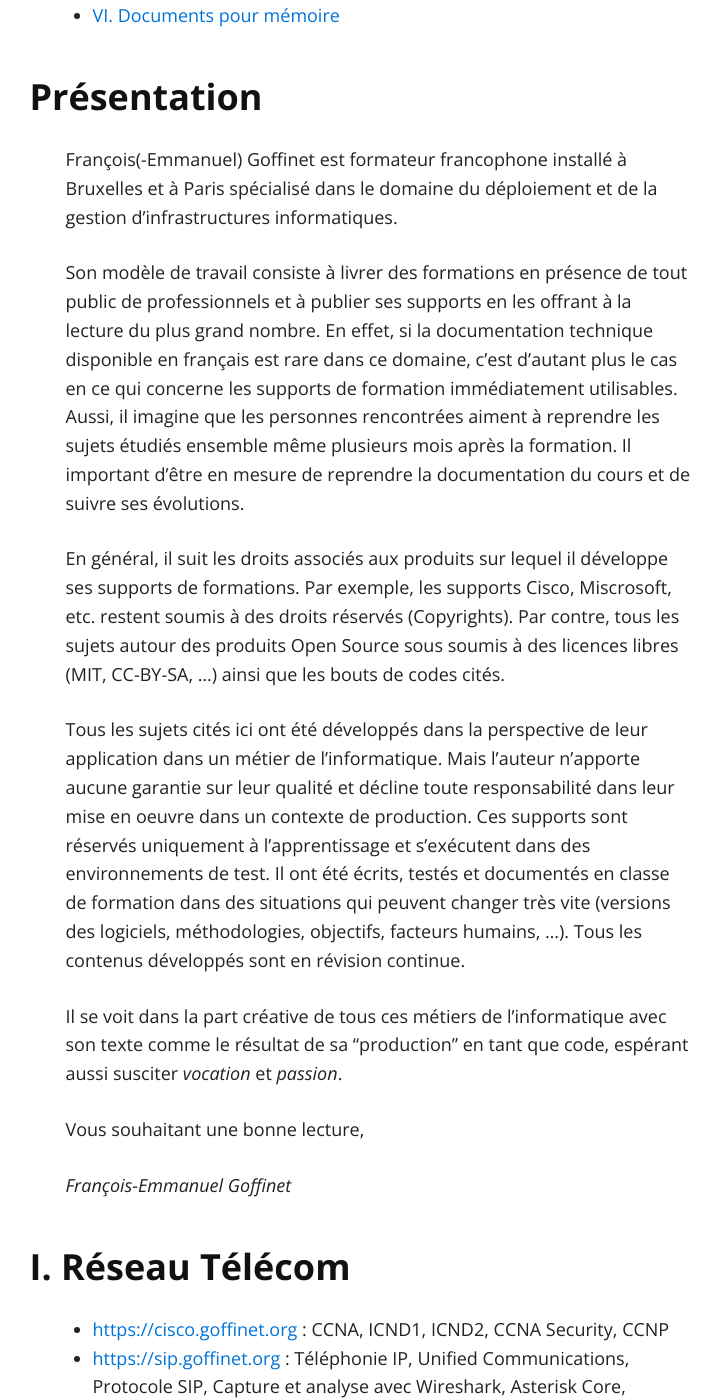
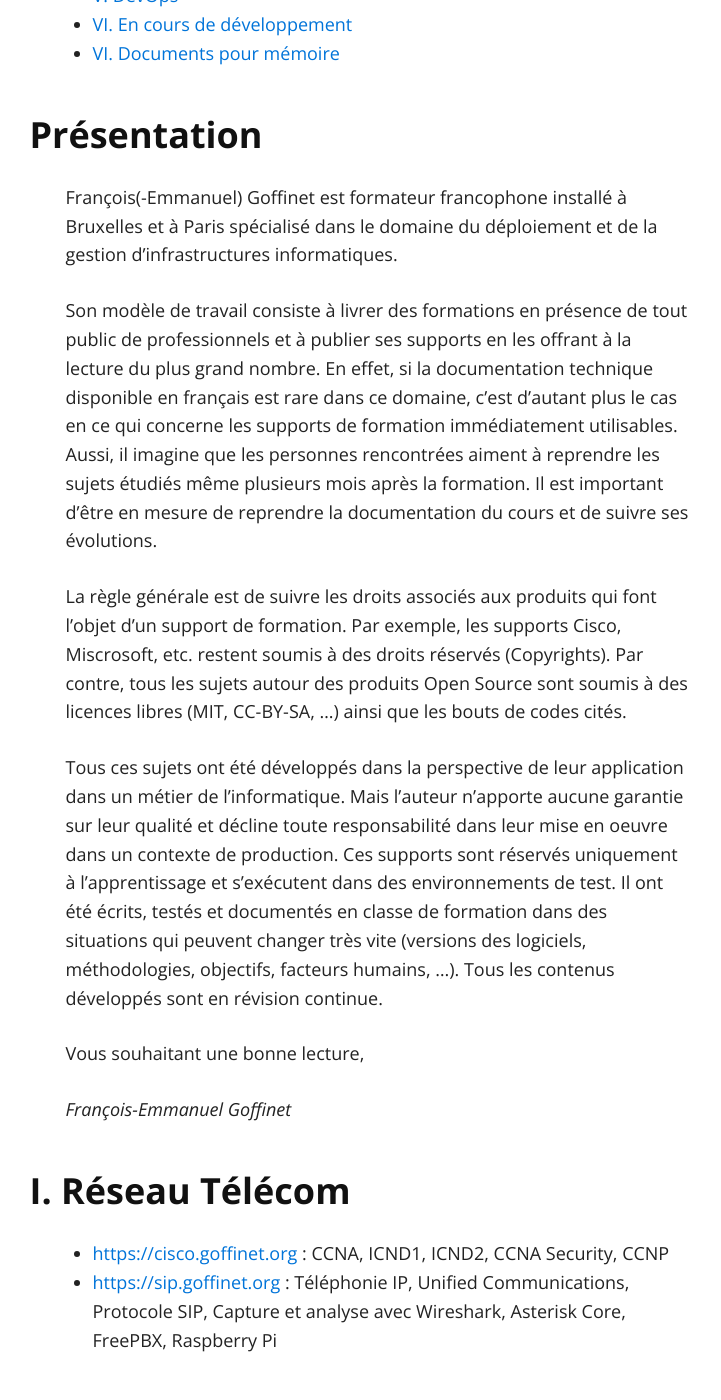
Before and after one commit to goffinet/biblio, a Jekyll site: the page built from index.md, in a window 1280 px wide and 1400 px high, scrolled down 971 px. Shown: the whole window, without its empty margins (262-983 px from the left). Built offline with Jekyll 4.4.1, drawn with Linux system fonts in a browser that asks for light colours; some of the changed text lies outside the part shown.

Commit message:
Update index.md

```diff
--- a/index.md
+++ b/index.md
@@ -10,13 +10,11 @@ toc: true
 
 François(-Emmanuel) Goffinet est formateur francophone installé à Bruxelles et à Paris spécialisé dans le domaine du déploiement et de la gestion d'infrastructures informatiques.
 
-Son modèle de travail consiste à livrer des formations en présence de tout public de professionnels et à publier ses supports en les offrant à la lecture du plus grand nombre. En effet, si la documentation technique disponible en français est rare dans ce domaine, c'est d'autant plus le cas en ce qui concerne les supports de formation immédiatement utilisables. Aussi, il imagine que les personnes rencontrées aiment à reprendre les sujets étudiés ensemble même plusieurs mois après la formation. Il important d'être en mesure de reprendre la documentation du cours et de suivre ses évolutions.
+Son modèle de travail consiste à livrer des formations en présence de tout public de professionnels et à publier ses supports en les offrant à la lecture du plus grand nombre. En effet, si la documentation technique disponible en français est rare dans ce domaine, c'est d'autant plus le cas en ce qui concerne les supports de formation immédiatement utilisables. Aussi, il imagine que les personnes rencontrées aiment à reprendre les sujets étudiés même plusieurs mois après la formation. Il est important d'être en mesure de reprendre la documentation du cours et de suivre ses évolutions.
 
-En général, il suit les droits associés aux produits sur lequel il développe ses supports de formations. Par exemple, les supports Cisco, Miscrosoft, etc. restent soumis à des droits réservés (Copyrights). Par contre, tous les sujets autour des produits Open Source sous soumis à des licences libres (MIT, CC-BY-SA, ...) ainsi que les bouts de codes cités.
+La règle générale est de suivre les droits associés aux produits qui font l'objet d'un support de formation. Par exemple, les supports Cisco, Miscrosoft, etc. restent soumis à des droits réservés (Copyrights). Par contre, tous les sujets autour des produits Open Source sont soumis à des licences libres (MIT, CC-BY-SA, ...) ainsi que les bouts de codes cités.
 
-Tous les sujets cités ici ont été développés dans la perspective de leur application dans un métier de l'informatique. Mais l'auteur n'apporte aucune garantie sur leur qualité et décline toute responsabilité dans leur mise en oeuvre dans un contexte de production. Ces supports sont réservés uniquement à l'apprentissage et s'exécutent dans des environnements de test. Il ont été écrits, testés et documentés en classe de formation dans des situations qui peuvent changer très vite (versions des logiciels, méthodologies, objectifs, facteurs humains, ...). Tous les contenus développés sont en révision continue.
-
-Il se voit dans la part créative de tous ces métiers de l'informatique avec son texte comme le résultat de sa "production" en tant que code, espérant aussi susciter _vocation_ et _passion_.
+Tous ces sujets ont été développés dans la perspective de leur application dans un métier de l'informatique. Mais l'auteur n'apporte aucune garantie sur leur qualité et décline toute responsabilité dans leur mise en oeuvre dans un contexte de production. Ces supports sont réservés uniquement à l'apprentissage et s'exécutent dans des environnements de test. Il ont été écrits, testés et documentés en classe de formation dans des situations qui peuvent changer très vite (versions des logiciels, méthodologies, objectifs, facteurs humains, ...). Tous les contenus développés sont en révision continue.
 
 Vous souhaitant une bonne lecture,
 
```
Also changed, not shown: other parts of index.md (+1 -1 lines).
